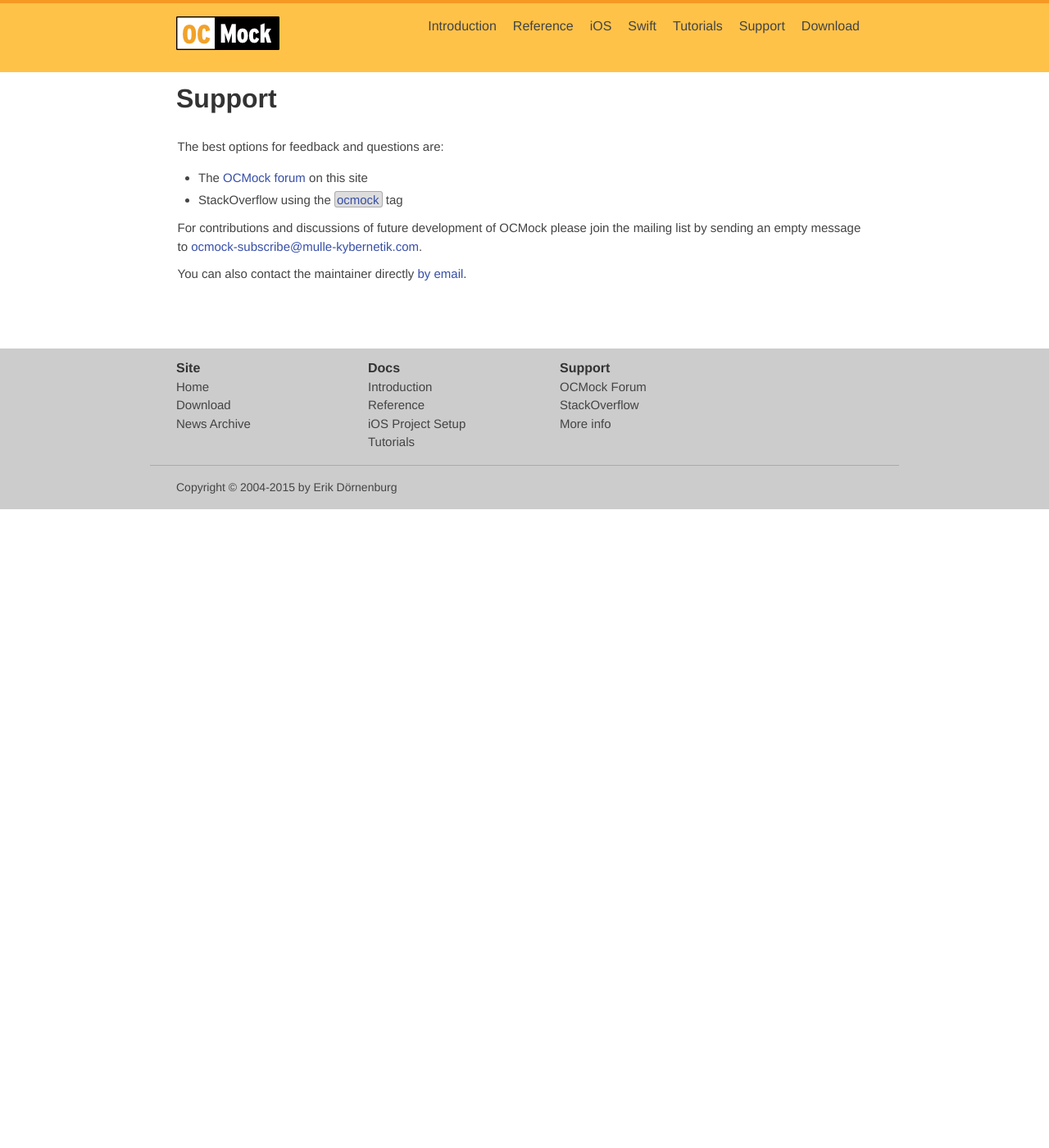
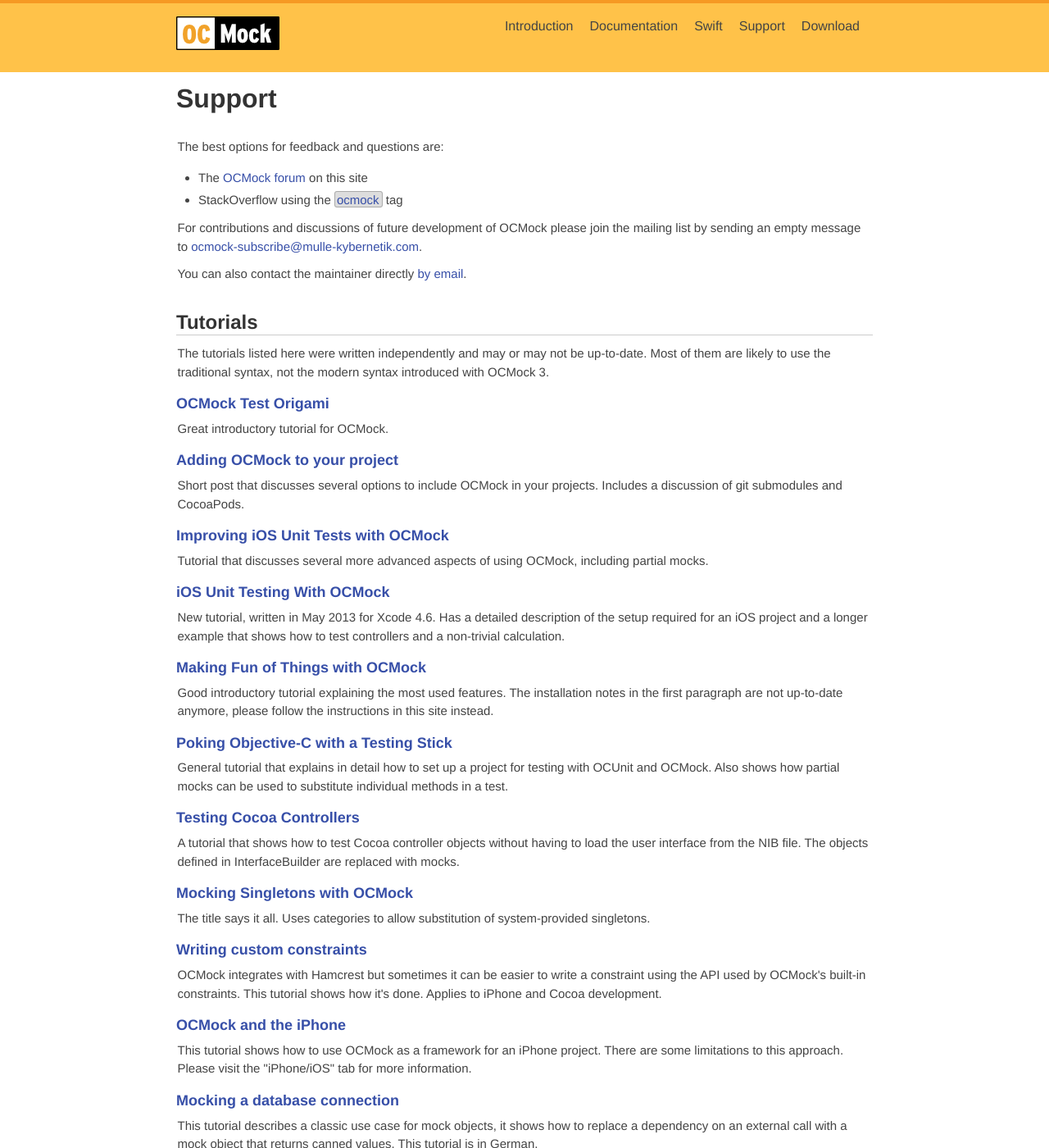
Before and after one commit to erikdoe/ocmock, a Jekyll site: the page built from support.html, in a window 1280 px wide and 1400 px high. Shown: the whole window at 82% size. Built offline with Jekyll 4.4.1, drawn with Linux system fonts in a browser that asks for light colours; comment, search, counter and statistics services are not loaded.

Commit message:
Cleanup of structure and nav.

```diff
--- a/_layouts/minimal.html
+++ b/_layouts/minimal.html
@@ -88,10 +88,8 @@
 	      {% endunless %}
     		<ul>
     			<li class="textnav"><a href="{{ site.baseurl }}/introduction">Introduction</a></li>
-    			<li class="textnav"><a href="{{ site.baseurl }}/reference">Reference</a></li>
-    			<li class="textnav"><a href="{{ site.baseurl }}/ios">iOS</a></li>
+    			<li class="textnav"><a href="{{ site.baseurl }}/reference">Documentation</a></li>
     			<li class="textnav"><a href="{{ site.baseurl }}/swift">Swift</a></li>
-    			<li class="textnav"><a href="{{ site.baseurl }}/tutorials">Tutorials</a></li>
     			<li class="textnav"><a href="{{ site.baseurl }}/support">Support</a></li>
     			<li class="textnav"><a href="{{ site.baseurl }}/download">Download</a></li>
     		</ul>
--- a/index.html
+++ b/index.html
@@ -119,7 +119,7 @@ OCMVerify([[myObjectMock writeToDatabase]);
 <ul>
 	<li><a href="{{ site.baseurl }}/introduction">Introduction to mocking with OCMock</a>
 	<li><a href="{{ site.baseurl }}/reference">Reference documentation</a>
-	<li><a href="{{ site.baseurl }}/tutorials">List of tutorials</a> written by OCMock users
+	<li><a href="{{ site.baseurl }}/support">Tutorials</a> written by OCMock users
 	<li><a href="http://martinfowler.com/articles/mocksArentStubs.html">Mocks aren't stubs</a>, an article by Martin Fowler
 </ul>
 
--- a/introduction.html
+++ b/introduction.html
@@ -174,7 +174,6 @@ nosidebar: true
 
 <h2>Further reading</h2>
 <ul>
-	<li>Check out <a href="{{ site.baseurl }}/reference">all the features</a> that OCMock offers.
-	<li>Browse through the <a href="{{ site.baseurl }}/tutorials">tutorials</a> written by OCMock users.
+	<li>Check out the <a href="{{ site.baseurl }}/reference">reference documentation</a>.
 	<li>Read Martin Fowler's article on why <a href="http://martinfowler.com/articles/mocksArentStubs.html">Mocks aren't stubs</a>. OCMock supports both, stubs and mocks.
 </ul>
--- a/reference.html
+++ b/reference.html
@@ -15,8 +15,9 @@ nosidebar: true
 <h2>Related pages</h2>
 
 <ul>
+  <li><a href="{{ site.baseurl }}/introduction">Introduction to mocking with OCMock</a>
+  <li><a href="{{ site.baseurl }}/ios">Setting up OCMock for iOS development</a>
   <li><a href="{{ site.baseurl }}/ocmock3">What's new in OCMock 3</a>
-  <li><a href="{{ site.baseurl }}/introduction">Introduction to mocking with OCMock</a>
   <li><a href="{{ site.baseurl }}/features">OCMock 2 features page</a>
 </ul>
 
--- a/support.html
+++ b/support.html
@@ -18,3 +18,42 @@ nosidebar: true
 <p>For contributions and discussions of future development of OCMock please join the mailing list by sending an empty message to <a href="mailto:ocmock-subscribe@mulle-kybernetik.com">ocmock-subscribe@mulle-kybernetik.com</a>.
 
 <p>You can also contact the maintainer directly <a href="mailto:erik@doernenburg.com">by email</a>.
+
+
+<h2>Tutorials</h2>
+
+<p>The tutorials listed here were written independently and may or may not be up-to-date. Most of them are likely to use the traditional syntax, not the modern syntax introduced with OCMock 3.
+
+<h3><a href="http://hackazach.net/code/2014/03/03/effective-testing-with-ocmock/">OCMock Test Origami</a></h3>
+<p>Great introductory tutorial for OCMock.
+
+<h3><a href="http://nickhart.com/ocmock-update/">Adding OCMock to your project</a></h3>
+<p>Short post that discusses several options to include OCMock in your projects. Includes a discussion of git submodules and CocoaPods.
+
+<h3><a href="https://engineering.aweber.com/improving-ios-unit-tests-with-ocmock/">Improving iOS Unit Tests with OCMock</a></h3>
+<p>Tutorial that discusses several more advanced aspects of using OCMock, including partial mocks.
+
+<h3><a href="http://www.fairwaytech.com/2013/05/ios-unit-testing-with-ocmock/">iOS Unit Testing With OCMock</a></h3>
+<p>New tutorial, written in May 2013 for Xcode 4.6. Has a detailed description of the setup required for an iOS project and a longer example that shows how to test controllers and a non-trivial calculation.
+
+<h3><a href="http://alexvollmer.com/posts/2010/06/28/making-fun-of-things-with-ocmock/">Making Fun of Things with OCMock </a></h3>
+<p>Good introductory tutorial explaining the most used features. The installation notes in the first paragraph are not up-to-date anymore, please follow the instructions in this site instead.
+
+<h3><a href="http://everburning.com/news/poking-objective-c-with-a-testing-stick/">Poking Objective-C with a Testing Stick</a></h3>
+<p>General tutorial that explains in detail how to set up a project for testing with OCUnit and OCMock. Also shows how partial mocks can be used to substitute individual methods in a test.
+
+<h3><a href="http://erik.doernenburg.com/2008/07/04/testing-cocoa-controllers-with-ocmock/">Testing Cocoa Controllers</a></h3>
+<p>A tutorial that shows how to test Cocoa controller objects without having to load the user interface from the NIB file. The objects defined in InterfaceBuilder are replaced with mocks.
+
+<h3><a href="http://twobitlabs.com/2011/02/mocking-singletons-with-ocmock/">Mocking Singletons with OCMock</a></h3>
+<p>The title says it all. Uses categories to allow substitution of system-provided singletons.
+
+<h3><a href="http://blog.carbonfive.com/2009/02/testing/custom-constraints-for-ocmock">Writing custom constraints</a></h3>
+<p>OCMock integrates with Hamcrest but sometimes it can be easier to write a constraint using the API used by OCMock's built-in constraints. This tutorial shows how it's done. Applies to iPhone and Cocoa development.
+
+<h3><a href="http://iamthewalr.us/blog/2008/11/10/ocmock-and-the-iphone/">OCMock and the iPhone</a></h3>
+<p>This tutorial shows how to use OCMock as a framework for an iPhone project. There are some limitations to this approach. Please visit the "iPhone/iOS" tab for more information.
+
+
+<h3><a href="http://www.komprovisation.de/blog/unit_testing_in_objective_c_teil3">Mocking a database connection</a></h3>
+<p>This tutorial describes a classic use case for mock objects, it shows how to replace a dependency on an external call with a mock object that returns canned values. This tutorial is in German.
```
Also changed, not shown: other parts of _layouts/minimal.html (+0 -1 lines), tutorials.html (deleted, +0 -45 lines).
